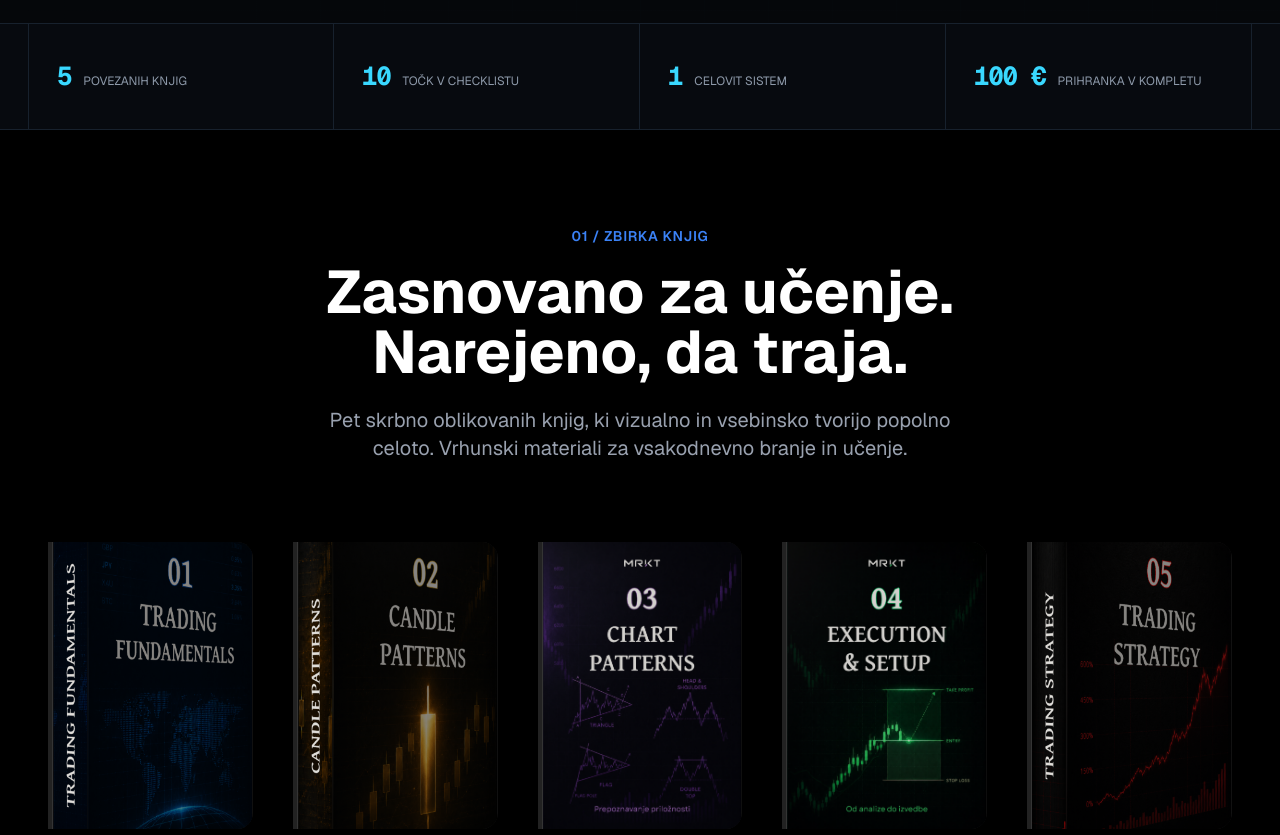
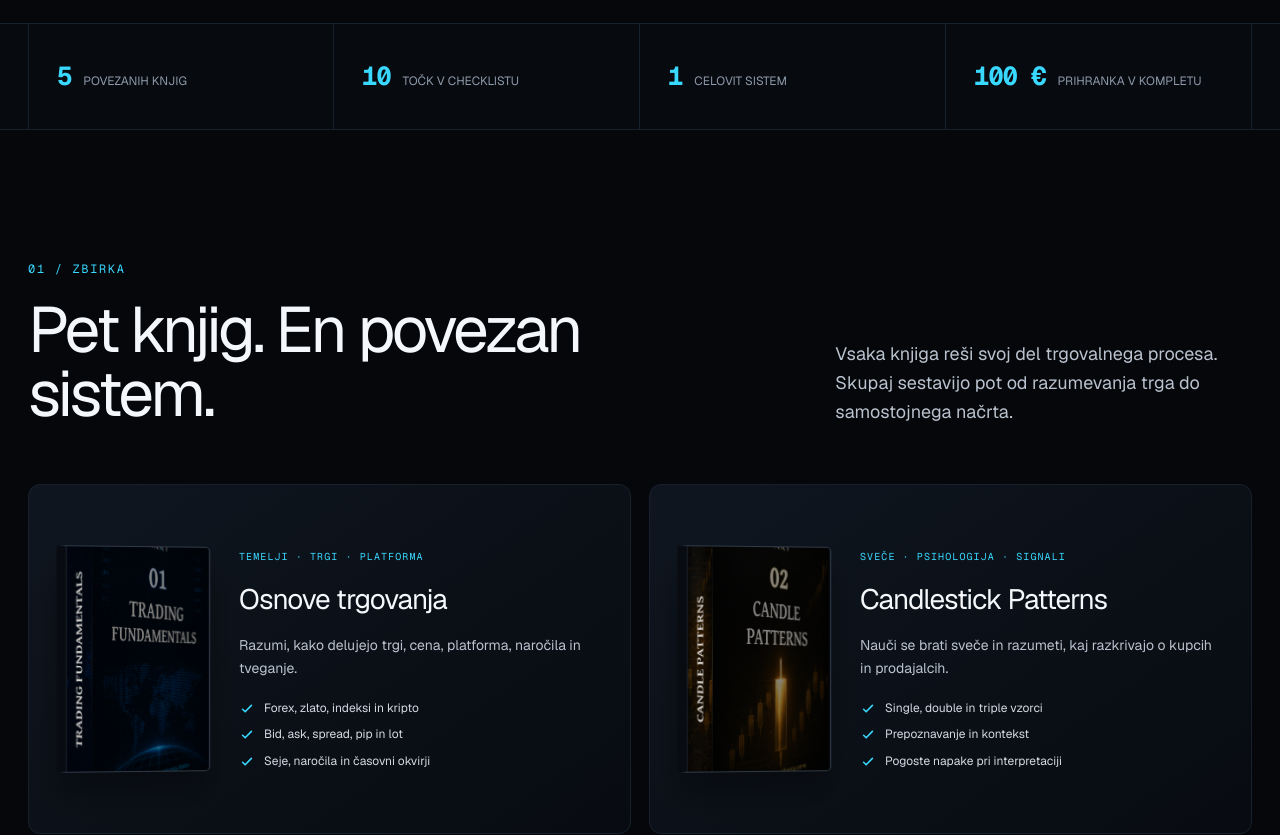
Before and after one commit to Success1050/BookStore, a Next.js app: page / in a window 1280 px wide. Shown: the part 900-1735 px from the top of the page. Built offline with nearby package versions, Linux system fonts and the light colour scheme.

Commit message:
design: remove book covers gallery section entirely as requested

```diff
--- a/app/page.tsx
+++ b/app/page.tsx
@@ -1,6 +1,5 @@
 import Image from "next/image";
 import { AnimatedSection } from "./components/AnimatedSection";
-import { BookCovers } from "./components/BookCovers";
 import { HeroAnimated } from "./components/HeroAnimated";
 
 const configuredCheckoutUrl = "https://buy.stripe.com/eVq3cxgI97Th1UyfPT4Ni04";
@@ -199,8 +198,6 @@ export default function Home() {
           ))}
         </div>
       </AnimatedSection>
-
-      <BookCovers />
 
       <AnimatedSection as="section" className="content-section books-section" id="knjige">
         <div className="section-heading">
```
